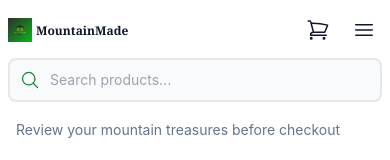
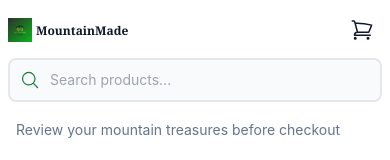
Before and after one commit to alucardmlbb686-spec/MountainMade, a Next.js app: page /cart in a window 390 px wide. Shown: the top 160 px of the page. Built offline with nearby package versions, Linux system fonts and the light colour scheme.

Commit message:
Hide menu button on mobile - only show on tablet and above

```diff
--- a/src/components/common/Header.tsx
+++ b/src/components/common/Header.tsx
@@ -245,13 +245,13 @@ export default function Header() {
                 </>
               )}
 
-              {/* Mobile Menu Button */}
+              {/* Mobile Menu Button - Only on tablet/desktop */}
               <button
                 onClick={() => setIsMenuOpen(!isMenuOpen)}
-                className="lg:hidden p-1.5 md:p-2 hover:opacity-70"
+                className="hidden md:block p-1.5 hover:opacity-70"
                 aria-label="Toggle menu"
               >
-                <Icon name={isMenuOpen ? 'XMarkIcon' : 'Bars3Icon'} size={24} className="text-foreground md:w-6 md:h-6" />
+                <Icon name={isMenuOpen ? 'XMarkIcon' : 'Bars3Icon'} size={24} className="text-foreground" />
               </button>
             </div>
           </div>
```
